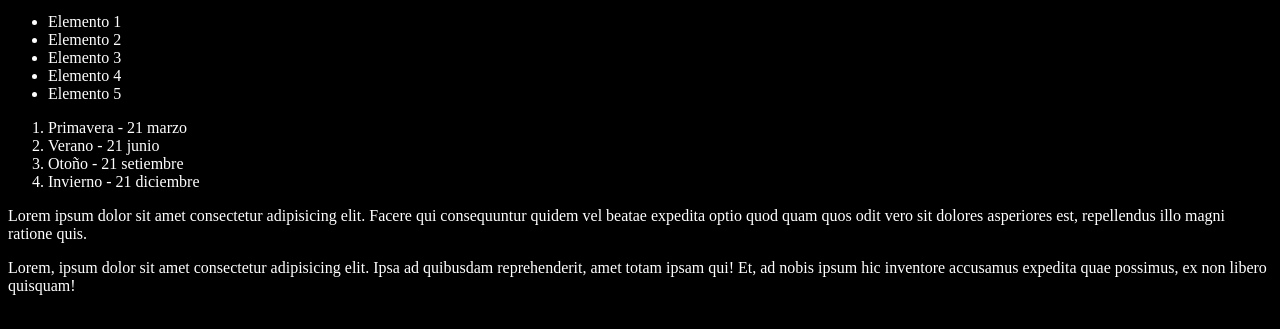
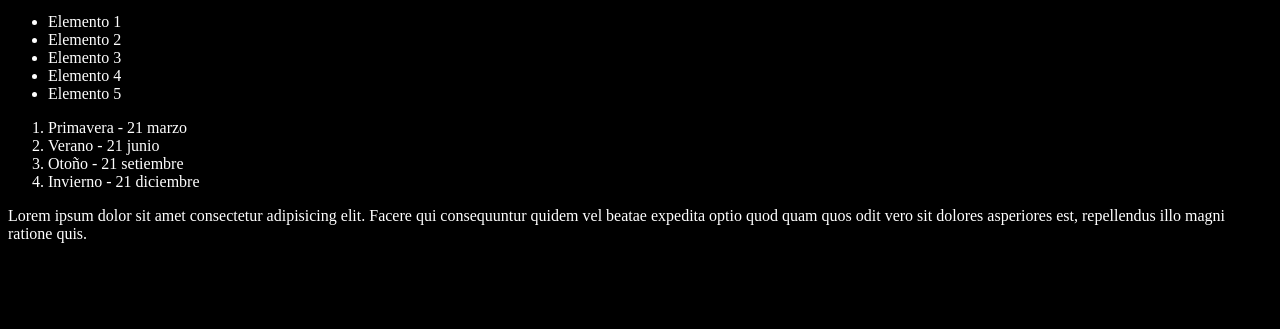
Before and after one commit to juancarlosfx/TEST, a plain HTML site: page index.html in a window 1280 px wide. Shown: the part 101-430 px from the top of the page. Drawn offline with Linux system fonts and the light colour scheme.

Commit message:
Quitando parrafo

```diff
--- a/index.html
+++ b/index.html
@@ -28,9 +28,6 @@
     <p>
       Lorem ipsum dolor sit amet consectetur adipisicing elit. Facere qui consequuntur quidem vel beatae expedita optio quod quam quos odit vero sit dolores asperiores est, repellendus illo magni ratione quis.
     </p>
-    <p>
-      Lorem, ipsum dolor sit amet consectetur adipisicing elit. Ipsa ad quibusdam reprehenderit, amet totam ipsam qui! Et, ad nobis ipsum hic inventore accusamus expedita quae possimus, ex non libero quisquam!
-    </p>
     <script src="index.js"></script>
 </body>
 </html>
```
